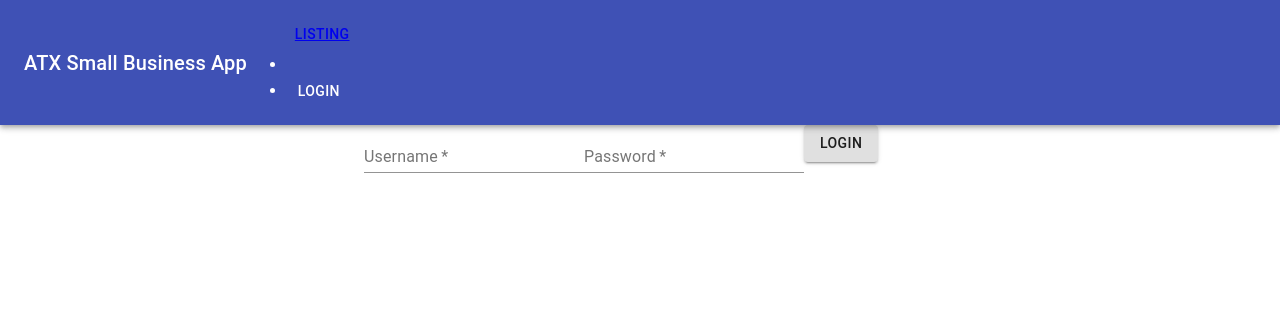
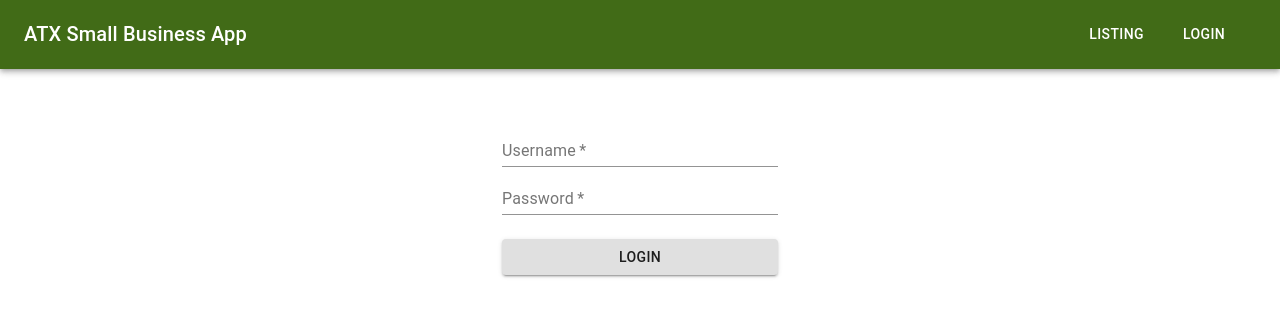
Before and after one commit to tcannetti/checkpoint-two-final, a React (Create React App) app: page /login in a window 1280 px wide. Shown: the top 316 px of the page. Built offline with nearby package versions, Linux system fonts and the light colour scheme.

Commit message:
STYLE ADDED and DONE

```diff
--- /dev/null
+++ b/src/App.css
@@ -0,0 +1,83 @@
+.App {
+  text-align: center;
+}
+
+.login-container {
+  display: flex;
+  flex-direction: column;
+  margin: 50px auto;
+  width: 50%;
+}
+
+.login-submit {
+  margin-top: 1.5rem !important;
+}
+
+.card-container {
+  display: flex;
+  justify-content: space-between;
+  flex-wrap: wrap;
+}
+
+.card {
+  width: 18rem;
+  margin: 1.5rem;
+}
+
+a {
+  text-decoration: none;
+  color: inherit;
+}
+
+ul {
+  padding-inline-start: 1.25rem;
+}
+
+.text-gray {
+  color: rgb(116, 115, 115);
+}
+
+.detail-container {
+  margin-top: 3.125rem;
+}
+
+.list-list {
+  display: flex;
+  flex-direction: row;
+  justify-content: flex-end;
+  margin-left: auto;
+  list-style: none;
+}
+
+.list-list-item {
+  margin: auto 1.25rem;
+}
+
+.list-list-item:hover {
+  cursor: pointer;
+}
+
+.list-title {
+  text-align: left;
+}
+
+.detail-container {
+  margin-top: 3.125rem;
+}
+
+p {
+  font-size: 16px;
+}
+
+.nav-toolbar {
+  background-color: rgb(65, 107, 23);
+}
+
+.business-card {
+  margin-bottom: 6.25rem;
+}
+
+h5 {
+  margin-block-start: 0em;
+  margin-block-end: 0em;
+}
--- a/src/App.js
+++ b/src/App.js
@@ -5,7 +5,7 @@ import Nav from './containers/Nav'
 import Router from './Router'
 import store from './redux/store'
 
-// import './App.cs'
+import './App.css'
 
 export default function App() {
   return (
--- a/src/components/BusinessDetail.js
+++ b/src/components/BusinessDetail.js
@@ -10,7 +10,7 @@ const BusinessDetail = (props) => {
   console.log(props.listings);
   return (
     <Container maxWidth="sm">
-      <Typography className="biz-paper">
+      <Typography className="detail-container">
         <h2>{listing["name"]}</h2>
         <h5>Address:</h5> <p> {listing["address"]}</p>
         <h5>Hours:</h5> <p> {listing["hours"]} </p>
--- a/src/components/Login.js
+++ b/src/components/Login.js
@@ -29,7 +29,7 @@ class App extends Component {
     return (
       <div className="App">
         <Container maxWidth="sm">
-          <form className="login-form" onSubmit={this.login}>
+          <form className="login-container" onSubmit={this.login}>
             <TextField
               required
               onChange={this.handleTextChange}
@@ -48,7 +48,7 @@ class App extends Component {
             />
             <Button
               type="submit"
-              className="login-button"
+              className="login-submit"
               variant="contained"
               color="gray"
             >
--- a/src/components/Nav.js
+++ b/src/components/Nav.js
@@ -12,23 +12,23 @@ export default function Nav(props) {
   return (
     <div>
       <AppBar position="relative">
-        <Toolbar className="nav-bar">
-          <Typography variant="h6" className="nav-title">
+        <Toolbar className="nav-toolbar">
+          <Typography variant="h6" className="list-title">
             ATX Small Business App
           </Typography>
-          <ul className="nav-list">
-            <Button color="inherit" className="nav-list-item">
+          <ul className="list-list">
+            <Button color="inherit" className="list-list-item">
               <Link to="/">Listing</Link>
             </Button>
             <li>
               {document.cookie === "loggedIn=true" && (
                 <div>
-                  <Button color="inherit" className="nav-list-item">
+                  <Button color="inherit" className="list-list-item">
                     <Link to="/add">Add</Link>
                   </Button>
                   <Button
                     color="inherit"
-                    className="nav-list-item"
+                    className="list-list-item"
                     onClick={() => {
                       document.cookie = "loggedIn=";
                       window.location.replace("/login");
@@ -39,11 +39,11 @@ export default function Nav(props) {
                 </div>
               )}
             </li>
-            <li color="inherit" className="nav-list-item">
+            <li color="inherit" className="list-list-item">
               {document.cookie !== "loggedIn=true" && (
                 <Button
                   color="inherit"
-                  className="nav-list-item"
+                  className="list-list-item"
                   onClick={() => {
                     document.cookie = "loggedIn=";
                     window.location.replace("/login");
@@ -59,7 +59,7 @@ export default function Nav(props) {
       <Typography color="text-primary">
         {cookies.loggedIn && (
           <span>
-            Welcome <span style={{ color: "hotpink" }}>{props.user}</span>!
+            Welcome <span style={{ color: "orange" }}>{props.user}</span>!
           </span>
         )}
       </Typography>
```
